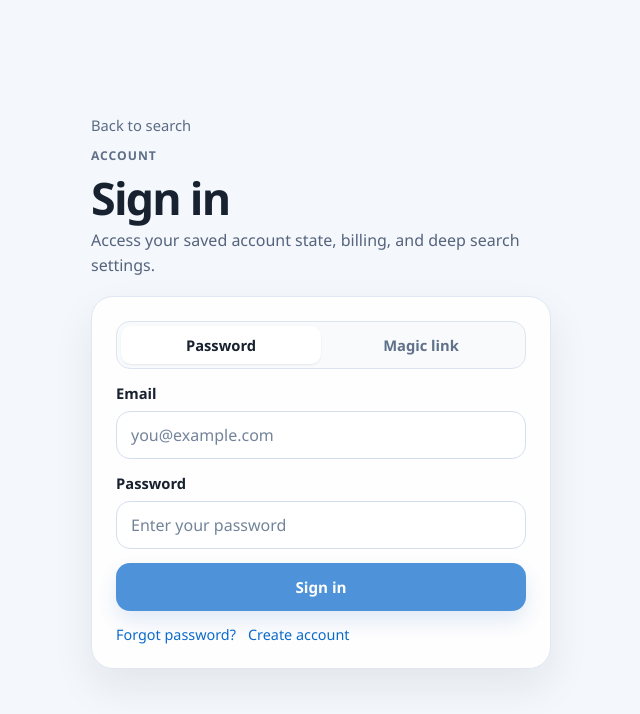
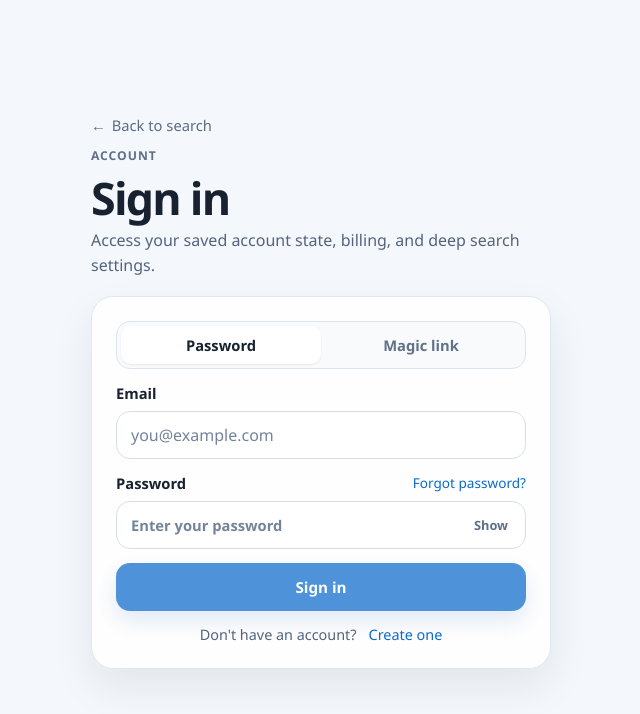
Before and after one commit to xeo-ma/ai-search-engine, a Next.js app in the folder frontend/: page /sign-in in a window 1280 px wide. Shown: the top 714 px of the page, without its empty margins (319-959 px from the left). Built offline with nearby package versions, Linux system fonts and the light colour scheme.

Commit message:
Improve auth form usability

```diff
--- a/frontend/src/components/AuthShell.tsx
+++ b/frontend/src/components/AuthShell.tsx
@@ -15,7 +15,8 @@ export function AuthShell({ eyebrow, title, description, footer, children }: Aut
       <section className="auth-shell">
         <div className="auth-shell-header">
           <Link className="auth-back-link" href="/">
-            Back to search
+            <span aria-hidden="true">←</span>
+            <span>Back to search</span>
           </Link>
           <p className="auth-eyebrow">{eyebrow}</p>
           <div className="auth-copy">
--- a/frontend/src/components/SignInForm.tsx
+++ b/frontend/src/components/SignInForm.tsx
@@ -14,6 +14,7 @@ export function SignInForm({ callbackUrl }: SignInFormProps) {
   const [mode, setMode] = useState<SignInMode>('password');
   const [email, setEmail] = useState('');
   const [password, setPassword] = useState('');
+  const [showPassword, setShowPassword] = useState(false);
   const [statusMessage, setStatusMessage] = useState<string | null>(null);
   const [errorMessage, setErrorMessage] = useState<string | null>(null);
   const [isSubmitting, setIsSubmitting] = useState(false);
@@ -111,15 +112,29 @@ export function SignInForm({ callbackUrl }: SignInFormProps) {
 
         {mode === 'password' ? (
           <label className="auth-field">
+            <span className="auth-field-header">
               <span>Password</span>
+              <Link href="/forgot-password">Forgot password?</Link>
+            </span>
+            <span className="auth-input-shell">
               <input
-              type="password"
+                type={showPassword ? 'text' : 'password'}
                 autoComplete="current-password"
                 value={password}
                 onChange={(event) => setPassword(event.target.value)}
                 placeholder="Enter your password"
                 required
               />
+              <button
+                type="button"
+                className="auth-input-toggle"
+                aria-label={showPassword ? 'Hide password' : 'Show password'}
+                aria-pressed={showPassword}
+                onClick={() => setShowPassword((current) => !current)}
+              >
+                {showPassword ? 'Hide' : 'Show'}
+              </button>
+            </span>
           </label>
         ) : (
           <p className="auth-form-hint">We’ll email you a one-time sign-in link.</p>
@@ -134,8 +149,8 @@ export function SignInForm({ callbackUrl }: SignInFormProps) {
       </form>
 
       <div className="auth-inline-links">
-        <Link href="/forgot-password">Forgot password?</Link>
-        <Link href={`/sign-up?callbackUrl=${encodeURIComponent(callbackUrl)}`}>Create account</Link>
+        <span>Don&apos;t have an account?</span>
+        <Link href={`/sign-up?callbackUrl=${encodeURIComponent(callbackUrl)}`}>Create one</Link>
       </div>
     </div>
   );
--- a/frontend/src/styles/globals.css
+++ b/frontend/src/styles/globals.css
@@ -68,6 +68,9 @@ main {
 
 .auth-back-link {
   width: fit-content;
+  display: inline-flex;
+  align-items: center;
+  gap: 6px;
   color: #5b6c84;
   font-size: 0.92rem;
   text-decoration: none;
@@ -158,10 +161,34 @@ main {
   font-weight: 600;
 }
 
+.auth-field-header {
+  display: flex;
+  align-items: center;
+  justify-content: space-between;
+  gap: 12px;
+}
+
+.auth-field-header a {
+  color: var(--primary);
+  font-size: 0.85rem;
+  font-weight: 500;
+  text-decoration: none;
+}
+
+.auth-field-header a:hover,
+.auth-field-header a:focus-visible {
+  text-decoration: underline;
+}
+
+.auth-input-shell {
+  position: relative;
+  display: block;
+}
+
 .auth-field input {
   width: 100%;
   min-height: 48px;
-  padding: 0 14px;
+  padding: 0 58px 0 14px;
   border: 1px solid #d5dfec;
   border-radius: 14px;
   background: #ffffff;
@@ -178,6 +205,26 @@ main {
 
 .auth-field input::placeholder {
   color: #73849a;
+}
+
+.auth-input-toggle {
+  position: absolute;
+  top: 50%;
+  right: 10px;
+  transform: translateY(-50%);
+  min-height: 30px;
+  padding: 0 8px;
+  border-radius: 999px;
+  background: transparent;
+  color: #5f6f87;
+  font-size: 0.8rem;
+  font-weight: 600;
+}
+
+.auth-input-toggle:hover,
+.auth-input-toggle:focus-visible {
+  background: #eef3f9;
+  color: #334155;
 }
 
 .auth-form-hint {
@@ -227,6 +274,7 @@ main {
 .auth-inline-links {
   display: flex;
   flex-wrap: wrap;
+  justify-content: center;
   gap: 12px;
   color: var(--muted);
   font-size: 0.9rem;
@@ -609,11 +657,6 @@ main {
   box-shadow: 0 8px 18px rgba(30, 93, 190, 0.18);
 }
 
-.settings-menu-button-primary:hover:not(:disabled),
-.settings-menu-button-primary:focus-visible:not(:disabled) {
-  background: var(--primary-hover);
-}
-
 .settings-menu-button-secondary {
   background: #f8fafc;
   border-color: #dbe5f1;
@@ -1037,6 +1080,20 @@ main {
   color: #708399;
 }
 
+:root[data-theme='dark'] .auth-field-header a {
+  color: #7fb3ff;
+}
+
+:root[data-theme='dark'] .auth-input-toggle {
+  color: #9db0c4;
+}
+
+:root[data-theme='dark'] .auth-input-toggle:hover,
+:root[data-theme='dark'] .auth-input-toggle:focus-visible {
+  background: #1d2b3b;
+  color: #edf4fb;
+}
+
 :root[data-theme='dark'] .auth-form-error {
   color: #fdba74;
 }
```
Also changed, not shown: frontend/src/components/ResetPasswordForm.tsx (+27 -3 lines), frontend/src/components/SignUpForm.tsx (+14 -2 lines). Lines whose indentation alone changed are shown as unchanged.
